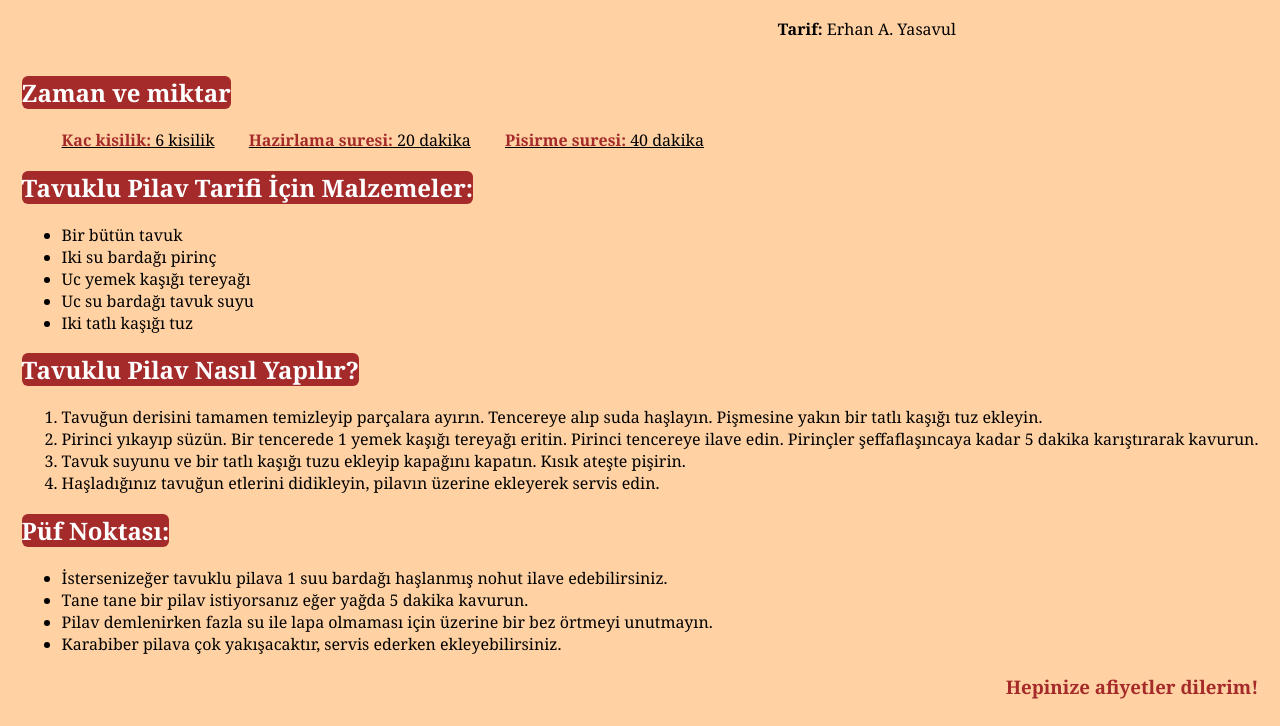
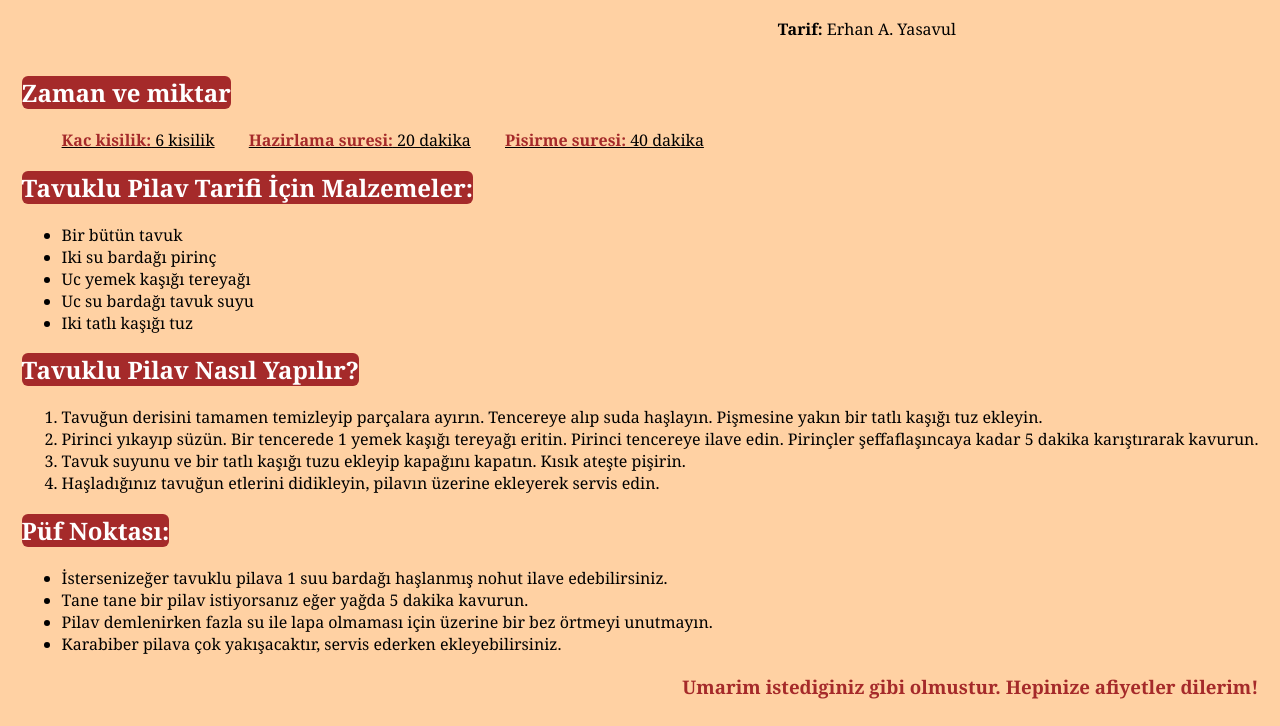
Before and after one commit to akinizm/yemek-tarifi, a plain HTML site: page index.html in a window 1280 px wide. Shown: the part 527-1253 px from the top of the page. Drawn offline with Linux system fonts and the light colour scheme.

Commit message:
index.html dosyasindaki tarif bitis degisikligi

```diff
--- a/index.html
+++ b/index.html
@@ -68,7 +68,7 @@
         <!-- Article 4 bitis -->
 
         <!-- Tarif bitis baslangic -->
-        <h3 class="tarif-baslik tarif-right">Hepinize afiyetler dilerim!</h3>
+        <h3 class="tarif-baslik tarif-right">Umarim istediginiz gibi olmustur. Hepinize afiyetler dilerim!</h3>
         <!-- Tarif bitis bitis -->
     </section>
     <!-- Section bitis -->
```
